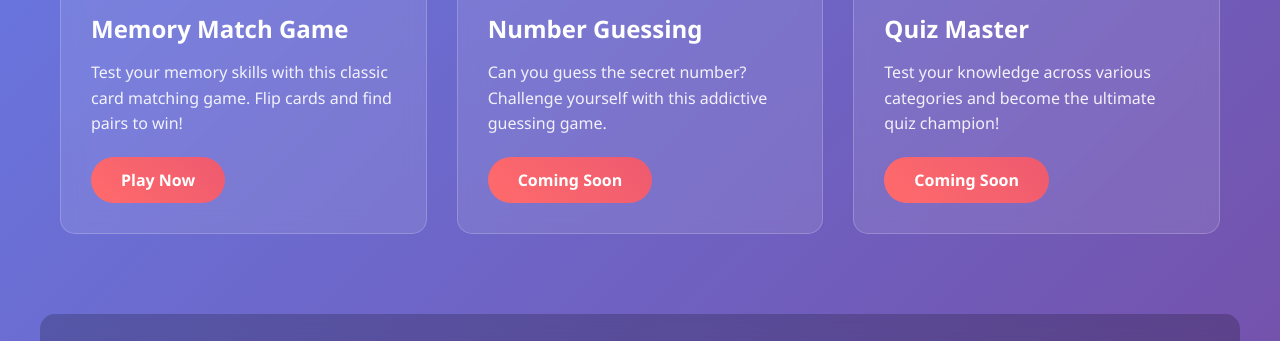
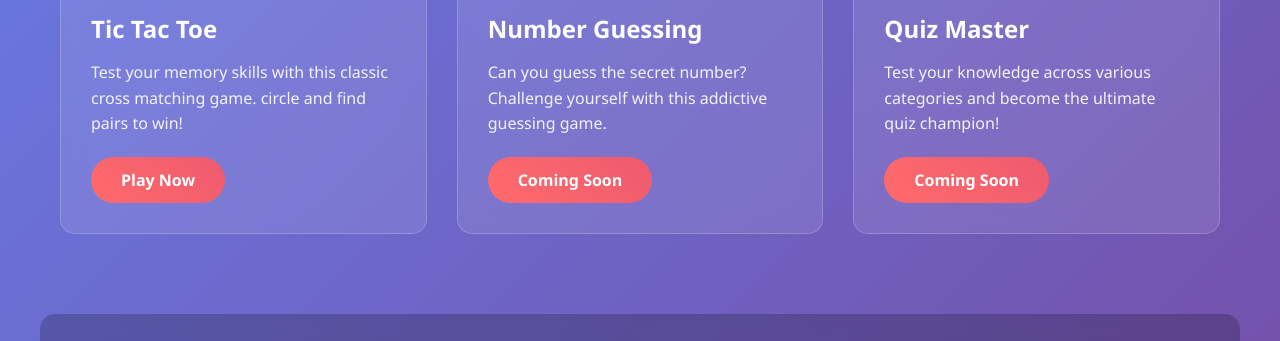
Before and after one commit to AayushSingh098/Activity-1, a plain HTML site: page index.html in a window 1280 px wide. Shown: the part 449-790 px from the top of the page. Drawn offline with Linux system fonts and the light colour scheme.

Commit message:
Update index.html

```diff
--- a/index.html
+++ b/index.html
@@ -199,9 +199,9 @@
     <section class="games-container" id="games">
         <div class="game-card">
             <div class="game-icon">🎯</div>
-            <h3>Memory Match Game</h3>
-            <p>Test your memory skills with this classic card matching game. Flip cards and find pairs to win!</p>
-            <a href="#" class="play-btn" onclick="alert('Game link will be updated after deployment'); return false;">Play Now</a>
+            <h3>Tic Tac Toe</h3>
+            <p>Test your memory skills with this classic cross matching game. circle and find pairs to win!</p>
+            <a href="https://aayushsingh098.github.io/Tic-Tac-Toe/" class="play-btn">Play Now</a>
         </div>
 
         <div class="game-card">
@@ -235,4 +235,5 @@
         <p style="margin-top: 10px; opacity: 0.8;">Activity 01 - Gaming Portal Project</p>
     </footer>
 </body>
+
 </html>
```
